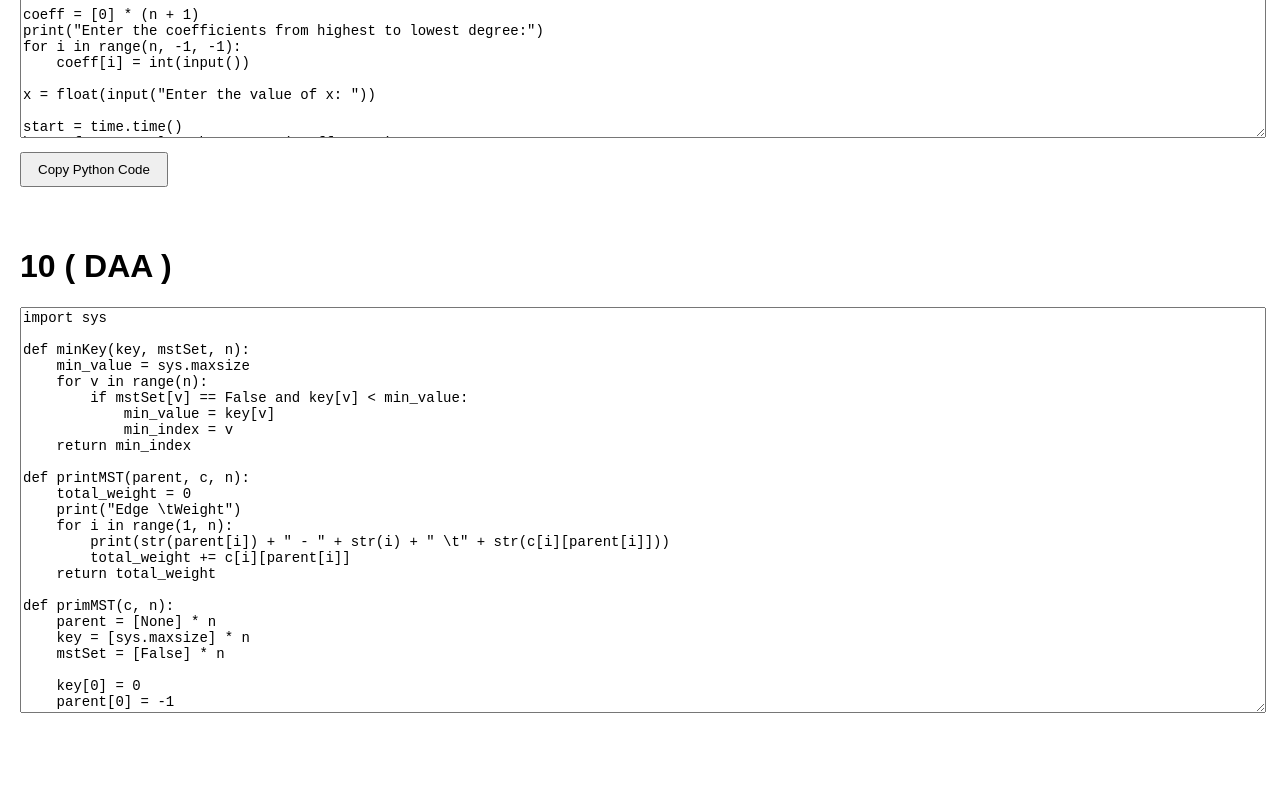
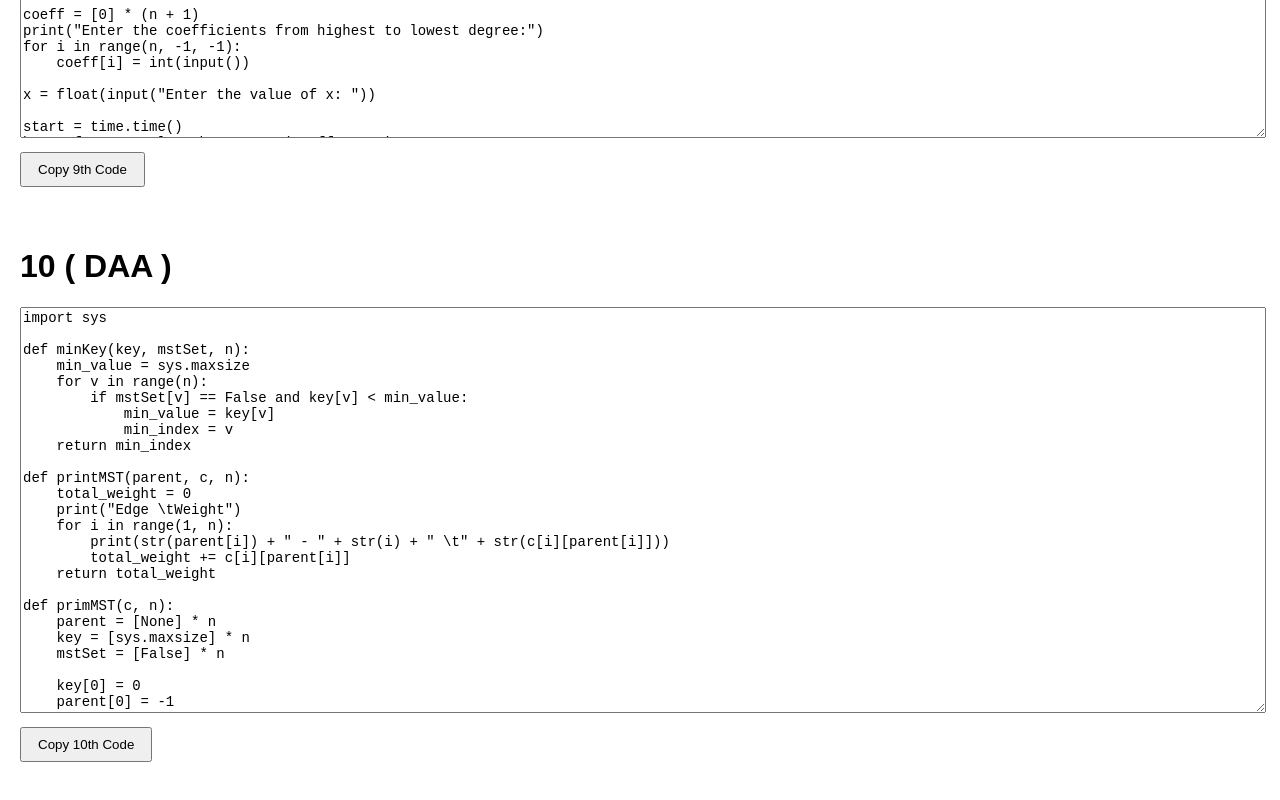
Before and after one commit to Jvn-alt/daa-lab-9, a plain HTML site: page index.html in a window 1280 px wide. Shown: the part 348-1148 px from the top of the page. Before the commit the page ends 1095 px from the top, so only its background shows below. Drawn offline with Linux system fonts and the light colour scheme.

Commit message:
Update index.html

```diff
--- a/index.html
+++ b/index.html
@@ -71,7 +71,7 @@ time_used = end - start
 print(f"Horner's rule result: {horners_rule_result}; Time used: {time_used} seconds")
 </textarea>
 
-<button onclick="copyCode('pycode')">Copy Python Code</button>
+<button onclick="copyCode('pycode')">Copy 9th Code</button>
 <h1>10 ( DAA )</h1>
 
 <textarea id="pycode">
@@ -123,5 +123,6 @@ for i in range(n):
 
 primMST(c, n)
 </textarea>
+<button onclick="copyCode('pycode')">Copy 10th Code</button>
 </body>
 </html>
```
